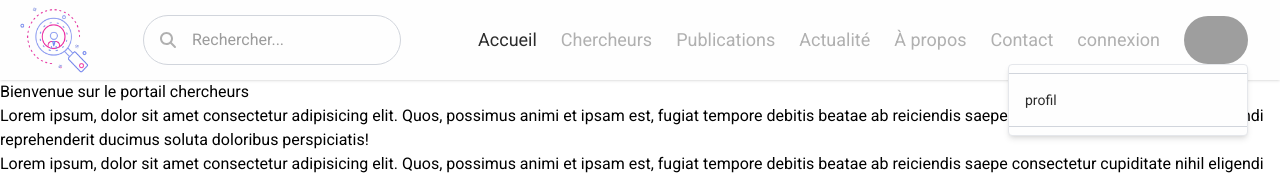
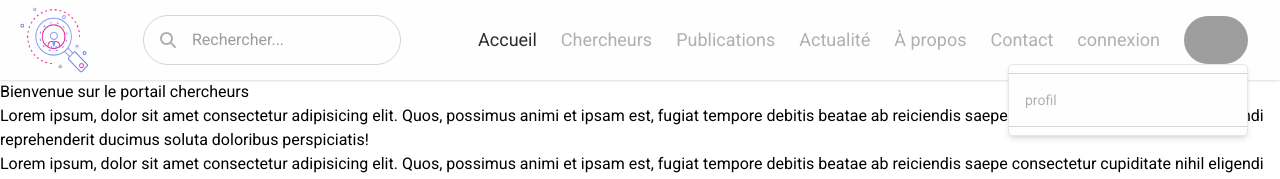
Before and after one commit to Ouassim721/Portail-de-gestion-des-profils-chercheurs, a React (Vite) app in the folder portail-chercheurs-frontend/: page / in a window 1280 px wide. Both pictures are taken after a click on the element 1216 px from the left and 40 px from the top of the page. Shown: the top 179 px of the page. Built offline with nearby package versions, Linux system fonts and the light colour scheme; grey boxes are pictures that could not be loaded.

Commit message:
fix dropdowmenu link

```diff
--- a/portail-chercheurs-frontend/src/components/DropdownMenu.jsx
+++ b/portail-chercheurs-frontend/src/components/DropdownMenu.jsx
@@ -1,32 +1,53 @@
-import { useState } from "react";
+import { useState, useRef, useEffect } from "react";
+import { Link } from "react-router-dom";
 import { FontAwesomeIcon } from "@fortawesome/react-fontawesome";
 
 const DropdownMenu = ({ children, options = [] }) => {
   const [isOpen, setIsOpen] = useState(false);
+  const menuRef = useRef(null);
+
+  // Fermer le menu lorsqu'on clique en dehors
+  useEffect(() => {
+    const handleClickOutside = (event) => {
+      if (menuRef.current && !menuRef.current.contains(event.target)) {
+        setIsOpen(false);
+      }
+    };
+    document.addEventListener("mousedown", handleClickOutside);
+    return () => document.removeEventListener("mousedown", handleClickOutside);
+  }, []);
 
   return (
-    <div className="relative inline-block">
-      <div onClick={() => setIsOpen(!isOpen)}>{children}</div>
+    <div className="relative inline-block" ref={menuRef}>
+      <div onClick={() => setIsOpen(!isOpen)} className="cursor-pointer">
+        {children}
+      </div>
+
       {isOpen && (
-        <div className="absolute right-0 w-60 text-sm text-[var(--color-text-primary)] bg-[var(--color-white)] border border-gray-200 rounded shadow-md">
+        <div
+          className="absolute right-0 w-60 text-sm bg-white border border-gray-200 rounded shadow-md"
+          role="menu"
+          aria-haspopup="true"
+          aria-expanded={isOpen}
+        >
           <div className="h-[1px] w-full bg-gray-300 my-2"></div>
           {options.map((option, index) => (
             <div
               key={index}
-              className="w-full px-4 py-2 text-left hover:bg-blue-100 hover:text-blue-600 cursor-pointer"
+              className="w-full px-4 py-2 hover:bg-blue-100 hover:text-blue-600 cursor-pointer flex items-center gap-2"
               onClick={() => {
-                if (option.onClick) {
-                  option.onClick();
-                }
+                if (!option.link && option.onClick) option.onClick();
                 setIsOpen(false);
               }}
             >
-              <FontAwesomeIcon icon={option.icon} className="mr-2" />
-              {/* Si un lien existe, rendre l'élément cliquable sur toute la largeur */}
+              <FontAwesomeIcon icon={option.icon} className="text-gray-600" />
               {option.link ? (
-                <a href={option.link} className="w-full block">
+                <Link
+                  to={option.link}
+                  className="w-full block text-inherit no-underline hover:text-inherit"
+                >
                   {option.label}
-                </a>
+                </Link>
               ) : (
                 option.label
               )}
```
